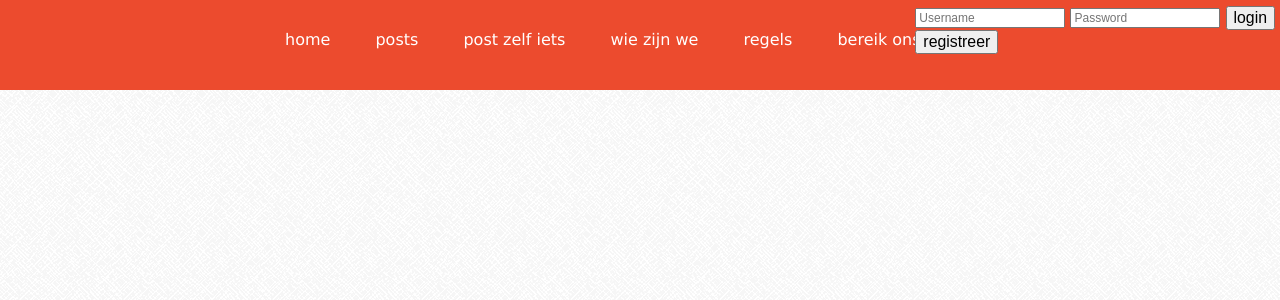
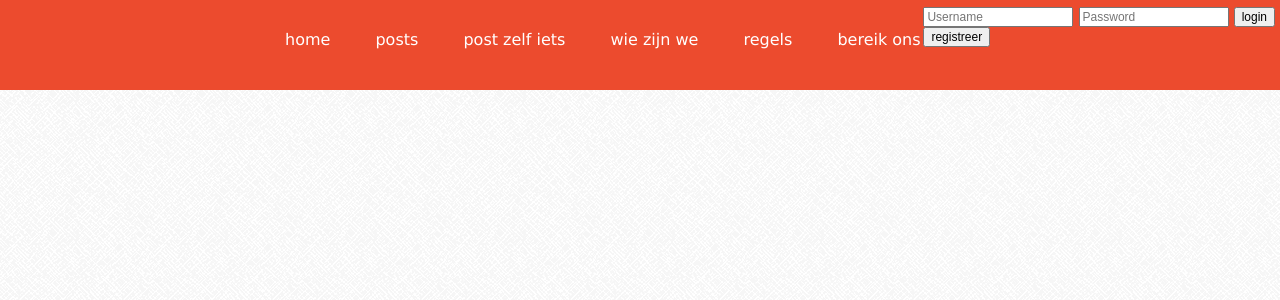
Before and after one commit to larspeeters/FeedMeMore, a PHP site: page /index.php in a window 1280 px wide. Shown: the top 300 px of the page. Run offline with PHP 8.4, Linux system fonts and the light colour scheme.

Commit message:
button gewijzigd kwa layout

```diff
--- a/css/screen.css
+++ b/css/screen.css
@@ -55,6 +55,10 @@ nav a:hover{
 	width: 150px;
 	font-size: 12px;
 }
+
+#login input[type="button"]{
+	font-size: 12px;
+}
 /************************ NAVIGATION ************************/
 
 /************************ CONTENT ************************/
```
